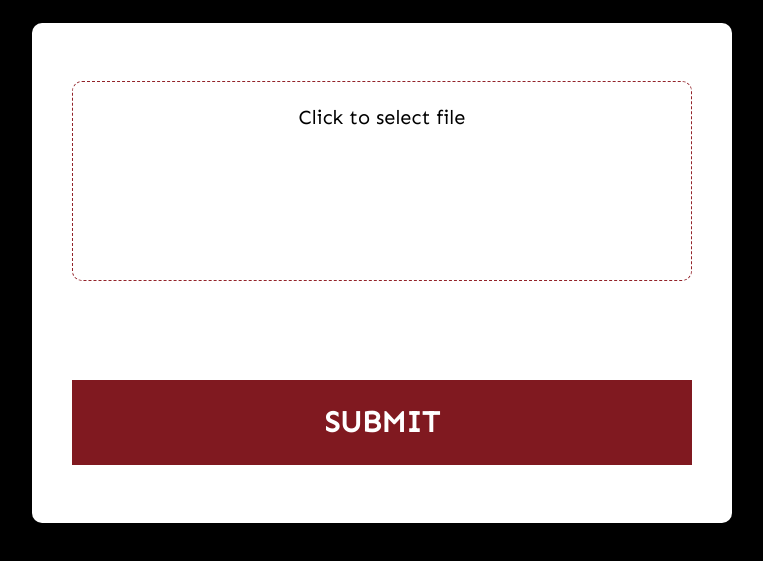
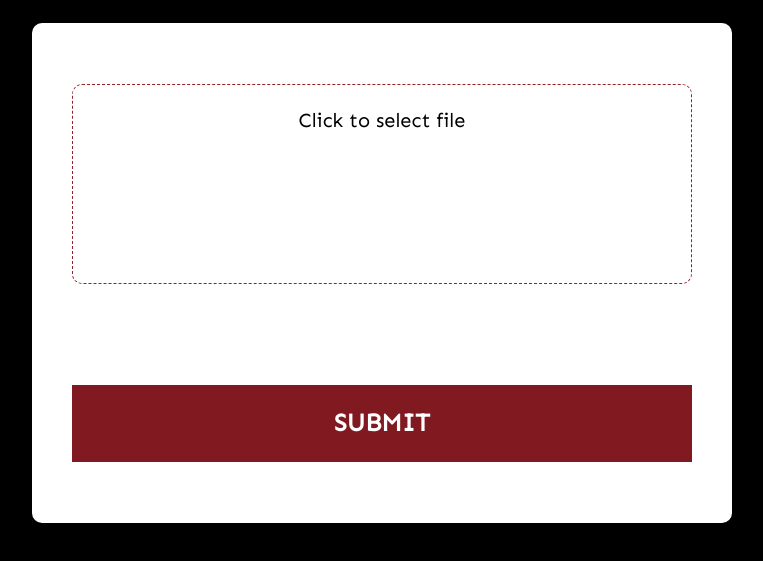
Before and after one commit to enahsor/pdf_uploader, a website: page public/index.html in a window 1280 px wide. Shown: the part 105-666 px from the top of the page, without its empty margins (258-1021 px from the left). Drawn offline with Linux system fonts and the light colour scheme.

Commit message:
Updated styling

```diff
--- a/public/index.html
+++ b/public/index.html
@@ -80,14 +80,14 @@
                 cursor: pointer;
                 margin: 40px;
                 padding: 20px;
-                font-size: 30px;
+                font-size: 25px;
                 font-weight: bold;
                 text-transform: uppercase;
                 transition: 1.5s;
             }
 
             form input[type=button]:hover{
-                background-color:#922229;
+                background-color:#af2f37;
             }
 
             form input[type=button]:focus{
```
